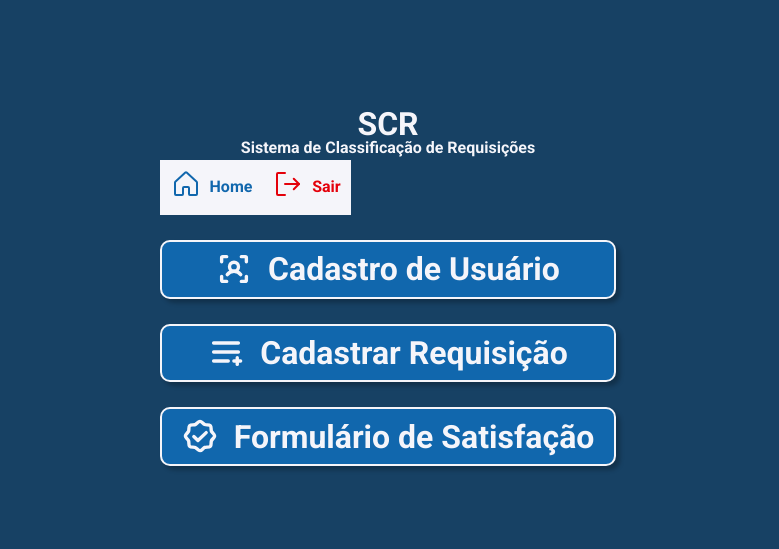
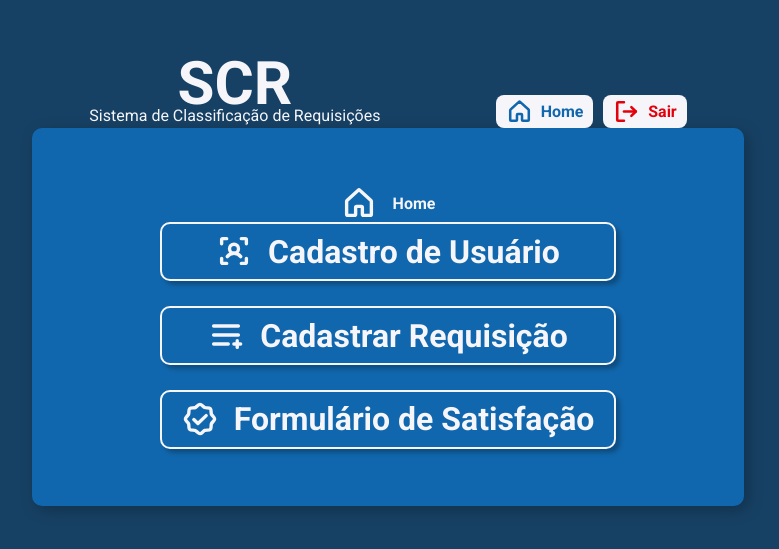
Before and after one commit to Jonatas-JS/SCR-Sistema-de-Classificacao-de-Requisicao, a React (Vite) app: page /home in a window 1280 px wide. Shown: the part 111-660 px from the top of the page, without its empty margins (252-1031 px from the left). Built offline with nearby package versions, Linux system fonts and the light colour scheme.

Commit message:
creating homeLayer

```diff
--- a/src/components/ButtonHomeAndExit.jsx
+++ b/src/components/ButtonHomeAndExit.jsx
@@ -6,11 +6,11 @@ function ButtonHomeAndExit() {
   return (
     <div className={styles.buttonHomeAndExit}>
       <div className={styles.homeButton}>
-        <span><House  size={32} /></span>
+        <span><House  size={27} weight='bold'/></span>
         <p>Home</p>
       </div>
       <div className={styles.exitButton}>
-        <span><SignOut size={32} /></span>
+        <span><SignOut size={27} weight='bold'/></span>
         <p>Sair</p>
       </div>
     </div>
--- a/src/components/ButtonHomeAndExit.module.css
+++ b/src/components/ButtonHomeAndExit.module.css
@@ -1,13 +1,24 @@
 .buttonHomeAndExit {
   display: flex;
+  gap: .62rem;
 }
 .homeButton, .exitButton {
   display: flex;
   align-items: center;
+  justify-content: center;
   gap: .5rem;
 
   background-color: var(--white-100);
-  padding: .5rem .62rem;
+  padding: .2rem .62rem;
+  border-radius: .5rem;
+  cursor: pointer;
+
+  font-size: 1rem;
+  font-weight: 700;
+}
+.homeButton span, .exitButton span {
+  display: flex;
+  /* align-items: center; */
 }
 .homeButton {
   color: var(--blue-300);
@@ -15,3 +26,12 @@
 .exitButton {
   color: var(--red-100);
 }
+.homeButton:hover {
+  color: var(--white-100);
+  background-color: var(--blue-300);
+}
+.exitButton:hover {
+  color: var(--white-100);
+  background-color: var(--red-100);
+
+}
--- /dev/null
+++ b/src/components/HeaderLayer.jsx
@@ -0,0 +1,10 @@
+import styles from './HeaderLayer.module.css'
+
+export function HeaderLayer({ icon, name }) {
+  return (
+    <div className={styles.headerLayer}>
+      <h1>{icon}</h1>
+      <p>{name}</p>
+    </div>
+  )
+}
--- /dev/null
+++ b/src/components/HeaderLayer.module.css
@@ -0,0 +1,10 @@
+.headerLayer {
+  display: flex;
+  align-items: center;
+  justify-content: center;
+
+  gap: 1rem;
+}
+.headerLayer h1 {
+  font-size: 2rem;
+}
--- a/src/components/TitleLayer.jsx
+++ b/src/components/TitleLayer.jsx
@@ -4,8 +4,8 @@ import ButtonHomeAndExit from './ButtonHomeAndExit'
 
 export function TitleLayer() {
   return (
-    <div>
-      <div>
+    <div className={styles.titleLayer}>
+      <div className={styles.titleHeader}>
         <h1>SCR</h1>
         <p>Sistema de Classificação de Requisições</p>
       </div>
--- a/src/components/TitleLayer.module.css
+++ b/src/components/TitleLayer.module.css
@@ -0,0 +1,15 @@
+.titleLayer {
+  display: flex;
+  align-items:flex-end;
+  justify-content: space-around;
+}
+.titleHeader h1{
+  font-size: 3.75rem;
+  font-weight: 700;
+
+  margin-bottom: .5rem;
+}
+.titleHeader p {
+  font-size: 1rem;
+  font-weight: 400;
+}
--- a/src/pages/home/HomePage.jsx
+++ b/src/pages/home/HomePage.jsx
@@ -1,16 +1,22 @@
 import styles from './HomePage.module.css'
 
 import { MenuButton } from '../../components/MenuButton';
-import { UserFocus, ListPlus, CircleWavyCheck } from 'phosphor-react'
+import { House, UserFocus, ListPlus, CircleWavyCheck } from 'phosphor-react'
 import { userType } from '../login/LoginPage';
 import { TitleLayer } from '../../components/TitleLayer';
+import { HeaderLayer } from '../../components/HeaderLayer';
 
 function HomePage() {
-  console.log(userType)
   if (userType == 'adm') {
     return (
+        <div>
+          <TitleLayer />
+          <div className={styles.container}>
+            <HeaderLayer
+            icon={<House size={36} weight='bold'/>}
+            name='Home'
+            />
             <div className={styles.menuButtons}>
-        <TitleLayer />
               <div>
                 <MenuButton
                 icon={<UserFocus size={36} weight='bold'/>}
@@ -31,13 +37,20 @@ function HomePage() {
                 name='Formulário de Satisfação'
                 />
               </div>
-
+            </div>
+          </div>
       </div>
     )
   } else if (userType == 'manager') {
     return (
+      <div>
+        <TitleLayer />
+        <div className={styles.container}>
+          <HeaderLayer
+              icon={<House size={36} weight='bold'/>}
+              name='Home'
+              />
           <div className={styles.menuButtons}>
-        <TitleLayer />
             <div>
               <MenuButton
               icon={<ListPlus size={36} weight='bold'/>}
@@ -51,20 +64,28 @@ function HomePage() {
               name='Formulário de Satisfação'
               />
             </div>
-
+          </div>
+        </div>
     </div>
   )
   } else {
     return (
+      <div>
+        <TitleLayer />
+        <div className={styles.container}>
+          <HeaderLayer
+              icon={<House size={36} weight='bold'/>}
+              name='Home'
+              />
           <div className={styles.menuButtons}>
-        <TitleLayer />
             <div>
               <MenuButton
               icon={<CircleWavyCheck size={36} weight='bold'/>}
               name='Formulário de Satisfação'
               />
             </div>
-
+          </div>
+        </div>
     </div>
   )
   }
--- a/src/pages/home/HomePage.module.css
+++ b/src/pages/home/HomePage.module.css
@@ -1,3 +1,9 @@
+.container {
+  padding: 3.56rem 8rem;
+  background-color: var(--blue-300);
+  box-shadow: 4px 4px 15px rgba(0, 0, 0, 0.25);
+  border-radius: .62rem;
+}
 .menuButtons {
   display: flex;
   flex-direction: column;
```
Lines whose indentation alone changed are shown as unchanged.
